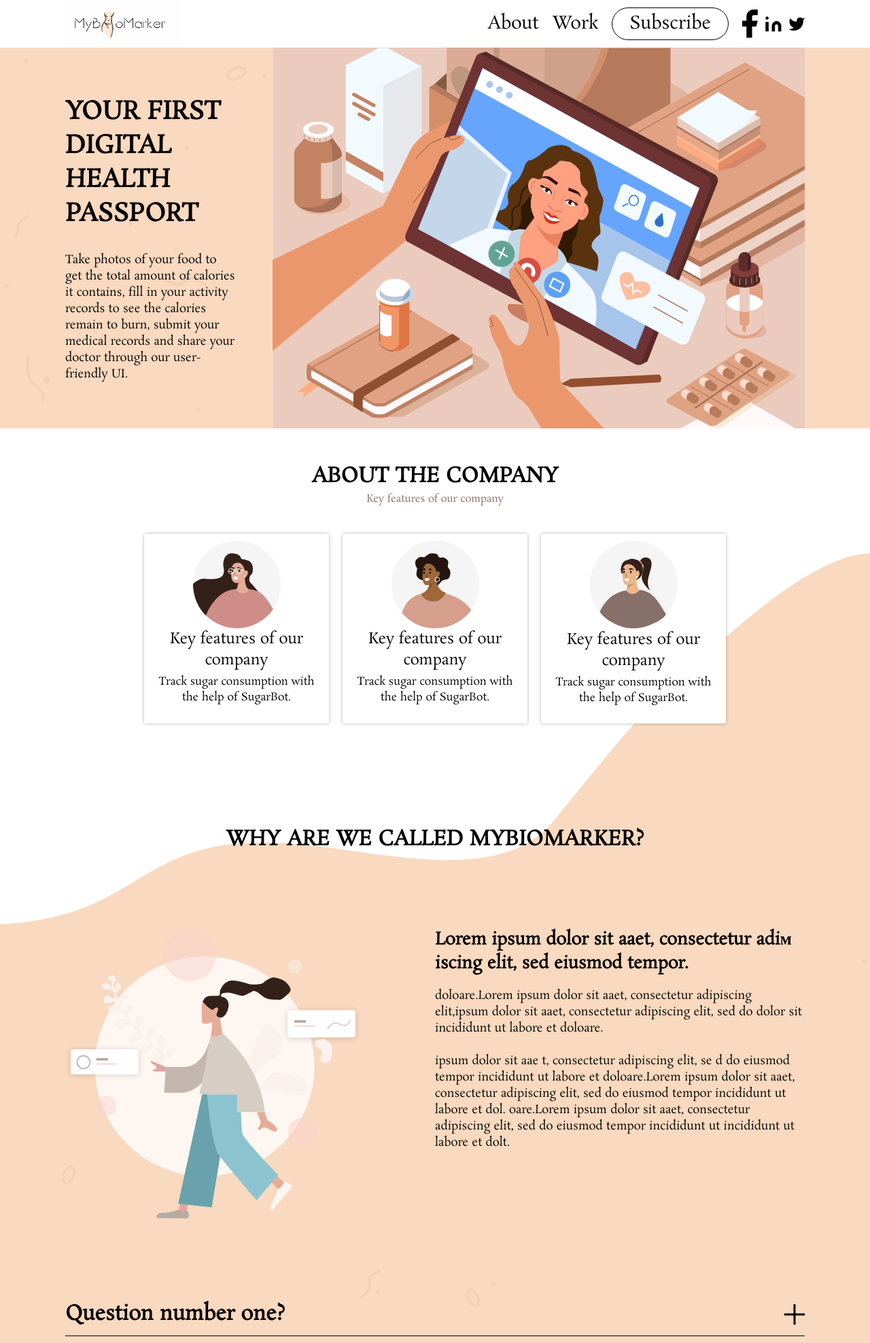
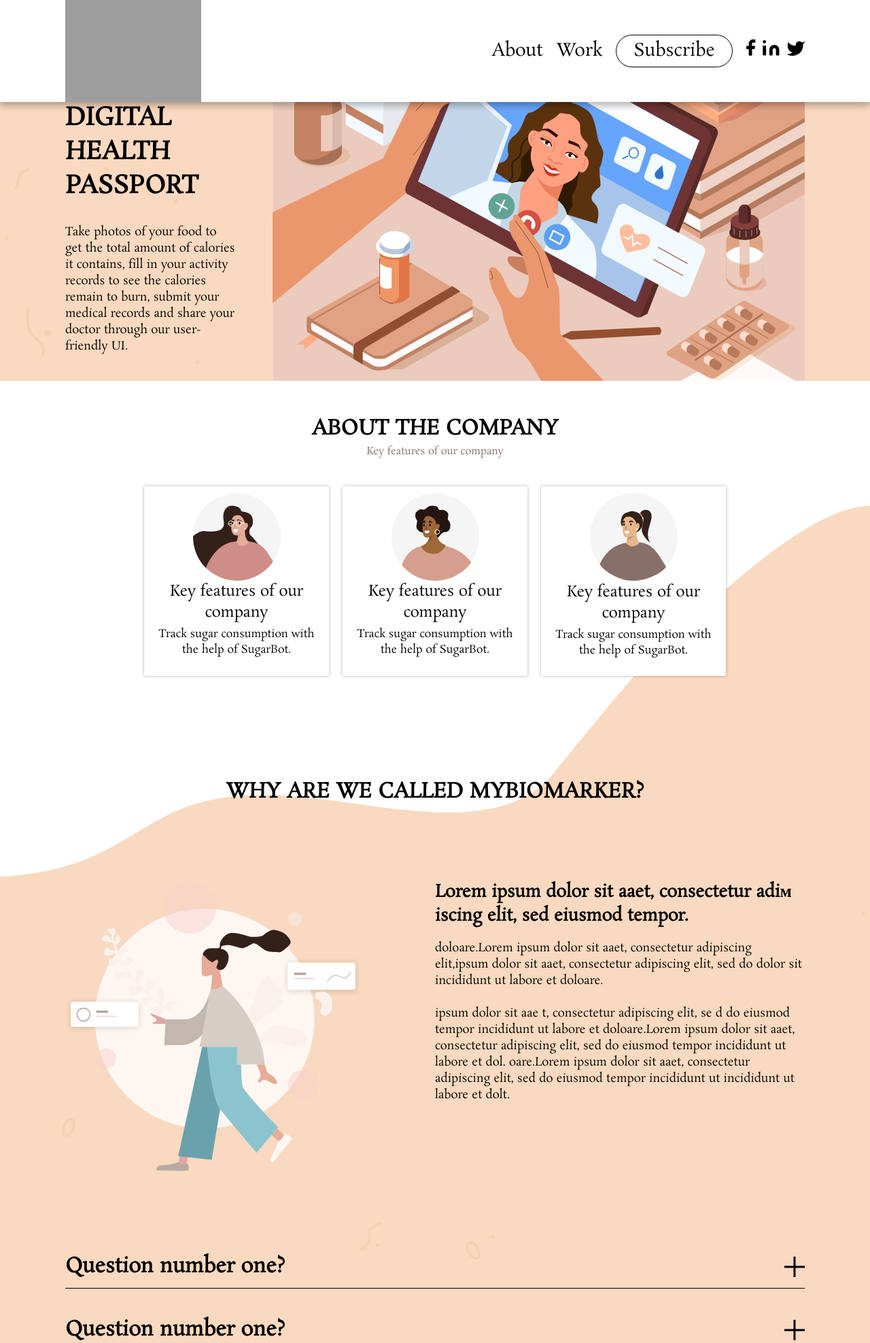
Before and after one commit to lisapol/mybiomarker-flask, a PHP site: page / in a window 1280 px wide. Shown: the top 1975 px of the page at 68% size. Run offline with PHP 8.4, Linux system fonts and the light colour scheme; grey boxes are pictures that could not be loaded.

Commit message:
initial commit 2.

```diff
--- a/css/master.css
+++ b/css/master.css
@@ -155,6 +155,19 @@
   gap: 10px;
 }
 
+#about {
+  position: relative;
+  top: -100px;
+}
+#work {
+  position: relative;
+  top: -100px;
+}
+#subscribe {
+  position: relative;
+  top: -100px;
+}
+
 * {
   box-sizing: border-box;
 }
@@ -172,7 +185,10 @@ body {
   top: 0;
 }
 header {
-  position: relative;
+  position: fixed;
+  top: 0;
+  z-index: 3;
+  background: #fff;
   width: 100%;
   height: auto;
   display: flex;
@@ -216,7 +232,13 @@ footer {
   width: 100%;
   padding: 50px 0;
   display: flex;
+  flex-direction: column;
+  align-items: center;
   justify-content: center;
+  justify-content: center;
+}
+.logo {
+  width: 200px;
 }
 .passport-section {
   background-image: url(.././img/bg.svg);
@@ -228,9 +250,7 @@ footer {
 }
 .passport-title-content {
   position: relative;
-  margin: 40px 0 0 0;
-}
-.passport-title-content {
+  margin: 69px 0 0 0;
   font-family: rosarivo;
   font-size: 20px;
 }
@@ -520,6 +540,7 @@ footer .soc-icons {
   align-items: center;
 }
 .footer-container {
+  margin: 20px 0 0 0;
   width: 100%;
   max-width: 1650px;
   width: 85%;
--- a/index.html
+++ b/index.html
@@ -9,6 +9,7 @@
   <title>Document</title>
 </head>
 <body>
+  <a id="top"></a>
   <div class="mobile-menu">
     <div class="mobile-menu-content">
       <div class="mibile-content-item">
@@ -16,26 +17,25 @@
         <img class='close' src="./img/icons/close.svg" alt="">
       </div>
       <nav>
-        <a href="">About</a>
-        <a href="">Work</a>
+        <a href="#abut">About</a>
+        <a href="#work">Work</a>
       </nav>
     </div>
   </div>
   <header>
     <div class="container justify-between">
-      <img src="./img/logo-gif-3.gif" alt="" width=170 height=70>
+      <img class='logo' src="https://raw.githubusercontent.com/lisapol/mybiomarker/master/logo-gif-3.gif" alt="">
       <nav>
-        <a href="">About</a>
-        <a href="">Work</a>
-        <a class='subscribe-btn' href="">Subscribe</a>
+        <a href="#about">About</a>
+        <a href="#work">Work</a>
+        <a class='subscribe-btn' href="#subscribe">Subscribe</a>
         <div class="soc-icons">
-          <img src="./img/icons/f.svg" alt="">
-          <img src="./img/icons/in.svg" alt="">
-          <img src="./img/icons/tw.svg" alt="">
+          <a href=""><img src="./img/icons/f.svg" alt=""></a>
+          <a href="https://www.linkedin.com/in/elizaveta-poluboiarinova"><img src="./img/icons/in.svg" alt=""></a>
+          <a href=""><img src="./img/icons/tw.svg" alt=""></a>
         </div>
         <img class='mobile-btn' src="./img/icons/mobile-btn.svg" alt="">
       </nav>
-
     </div>
   </header>
   <main>
@@ -49,6 +49,7 @@
       </div>
     </section>
     <section class='about-company-section'>
+      <a id='about'></a>
       <div class="container flex-column">
         <div class="title-content">
           <h2>ABOUT THE COMPANY</h2>
@@ -80,6 +81,7 @@
       </div>
     </section>
     <section class='bioMarker-section'>
+      <a id="work"></a>
       <img class='background-line' src="./img/background-line.png" alt="">
       <div class="container flex-column">
         <h2>Why are we called MyBioMarker?</h2>
@@ -99,7 +101,7 @@
         </div>
         <ul class="question-list">
           <li>
-            <div class="question-title">Question number one? <div class="control"><img src="./img/plus.svg" alt=""><img src="./img/minus.svg" alt=""></div></div>
+            <div class="question-title"><span>Question number one?</span> <div class="control"><img src="./img/plus.svg" alt=""><img src="./img/minus.svg" alt=""></div></div>
             <div class="question-answer">
               doloare.Lorem ipsum dolor sit aaet, consectetur adipiscing elit, sed do eiusmod
               tempor incididunt ut labore et doloare.Lorem ipsum dolor sit aaet, consectetur adipiscing elit, sed do eiusmod
@@ -108,7 +110,7 @@
             </div>
           </li>
           <li>
-            <div class="question-title">Question number one? <div class="control"><img src="./img/plus.svg" alt=""><img src="./img/minus.svg" alt=""></div></div>
+            <div class="question-title"><span>Question number one?</span> <div class="control"><img src="./img/plus.svg" alt=""><img src="./img/minus.svg" alt=""></div></div>
             <div class="question-answer">
               doloare.Lorem ipsum dolor sit aaet, consectetur adipiscing elit, sed do eiusmod
               tempor incididunt ut labore et doloare.Lorem ipsum dolor sit aaet, consectetur adipiscing elit, sed do eiusmod
@@ -117,7 +119,7 @@
             </div>
           </li>
           <li>
-            <div class="question-title">Question number one? <div class="control"><img src="./img/plus.svg" alt=""><img src="./img/minus.svg" alt=""></div></div>
+            <div class="question-title"><span>Question number one?</span> <div class="control"><img src="./img/plus.svg" alt=""><img src="./img/minus.svg" alt=""></div></div>
             <div class="question-answer">
               doloare.Lorem ipsum dolor sit aaet, consectetur adipiscing elit, sed do eiusmod
               tempor incididunt ut labore et doloare.Lorem ipsum dolor sit aaet, consectetur adipiscing elit, sed do eiusmod
@@ -210,6 +212,7 @@
         </div>
       </section>
       <section class='form-section'>
+        <a id='subscribe'></a>
         <div class="container flex-column align-center">
           <div class="title-content">
             <h2>SUBSCRIBE</h2>
@@ -232,6 +235,7 @@
     <img class='background-line-b' src="./img/background-line-b.png" alt="">
   </main>
   <footer>
+    <a href="#top"><img src="./img/icons/top.svg" alt=""></a>
     <div class="footer-container">
       <div class="footer-item">
         <div class="footer-item-title">MyBioMarker</div>
@@ -252,9 +256,9 @@
         <a href="">Для бизнеса</a>
       </div>
       <div class="soc-icons">
-        <img src="./img/icons/f-w.svg" alt="">
-        <img src="./img/icons/in-w.svg" alt="">
-        <img src="./img/icons/tw-w.svg" alt="">
+        <a href=""><img src="./img/icons/f-w.svg" alt=""></a>
+        <a href="https://www.linkedin.com/in/elizaveta-poluboiarinova"><img src="./img/icons/in-w.svg" alt=""></a>
+        <a href=""><img src="./img/icons/tw-w.svg" alt=""></a>
       </div>
     </div>
   </footer>
```
Also changed, not shown: img/icons/top.svg (added), img/logo-gif-3.gif (deleted).
